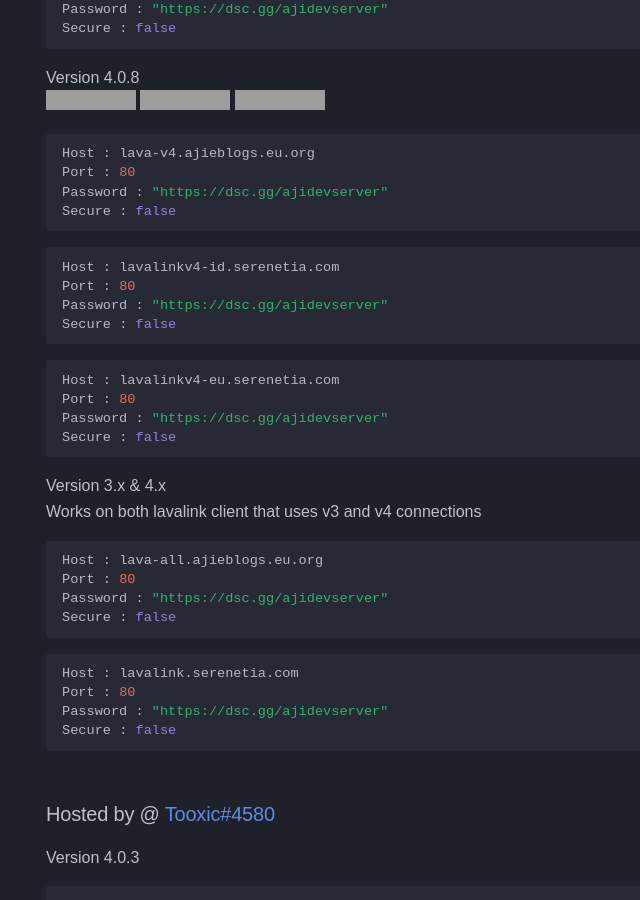
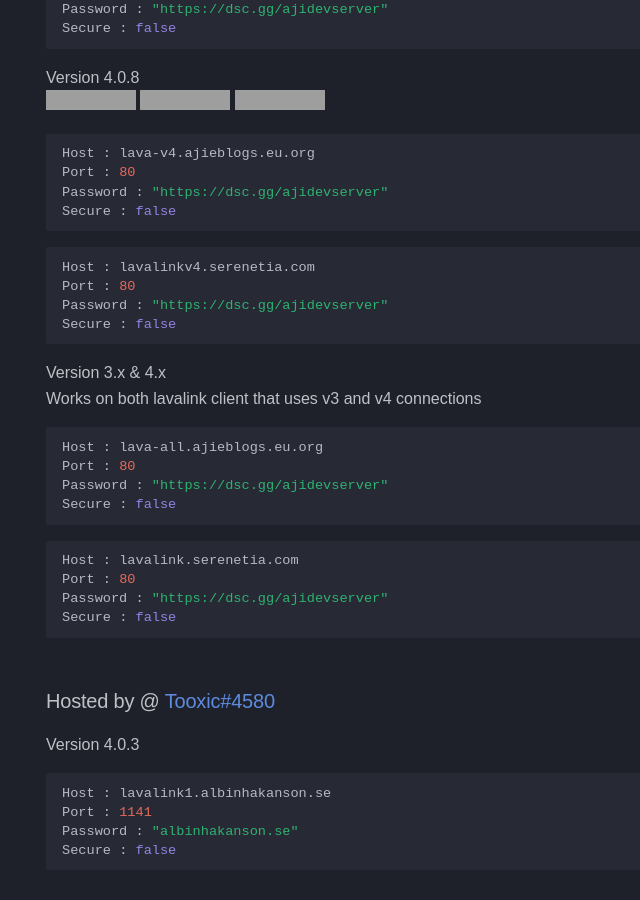
Before and after one commit to DarrenOfficial/lavalink-list, an MkDocs documentation site: the page built from docs/NoSSL/lavalink-without-ssl.md, in a window 1280 px wide and 900 px high, scrolled down 1233 px, cut to the strip 0-900 px from the top of the window. Shown: the whole strip, without its empty margins (0-640 px from the left). Built offline with MkDocs 1.6.1 and Material for MkDocs 9.7.7, drawn with Linux system fonts in a browser that asks for light colours; some web fonts are replaced; comment, search, counter and statistics services are not loaded; a style sheet for code colours, icons or effects is not loaded; grey boxes are pictures that could not be loaded.

Commit message:
Update lavalink-without-ssl.md

````diff
--- a/docs/NoSSL/lavalink-without-ssl.md
+++ b/docs/NoSSL/lavalink-without-ssl.md
@@ -70,13 +70,7 @@ Password : "https://dsc.gg/ajidevserver"
 Secure : false
 ```
 ```bash
-Host : lavalinkv4-id.serenetia.com
-Port : 80
-Password : "https://dsc.gg/ajidevserver"
-Secure : false
-```
-```bash
-Host : lavalinkv4-eu.serenetia.com
+Host : lavalinkv4.serenetia.com
 Port : 80
 Password : "https://dsc.gg/ajidevserver"
 Secure : false
````
